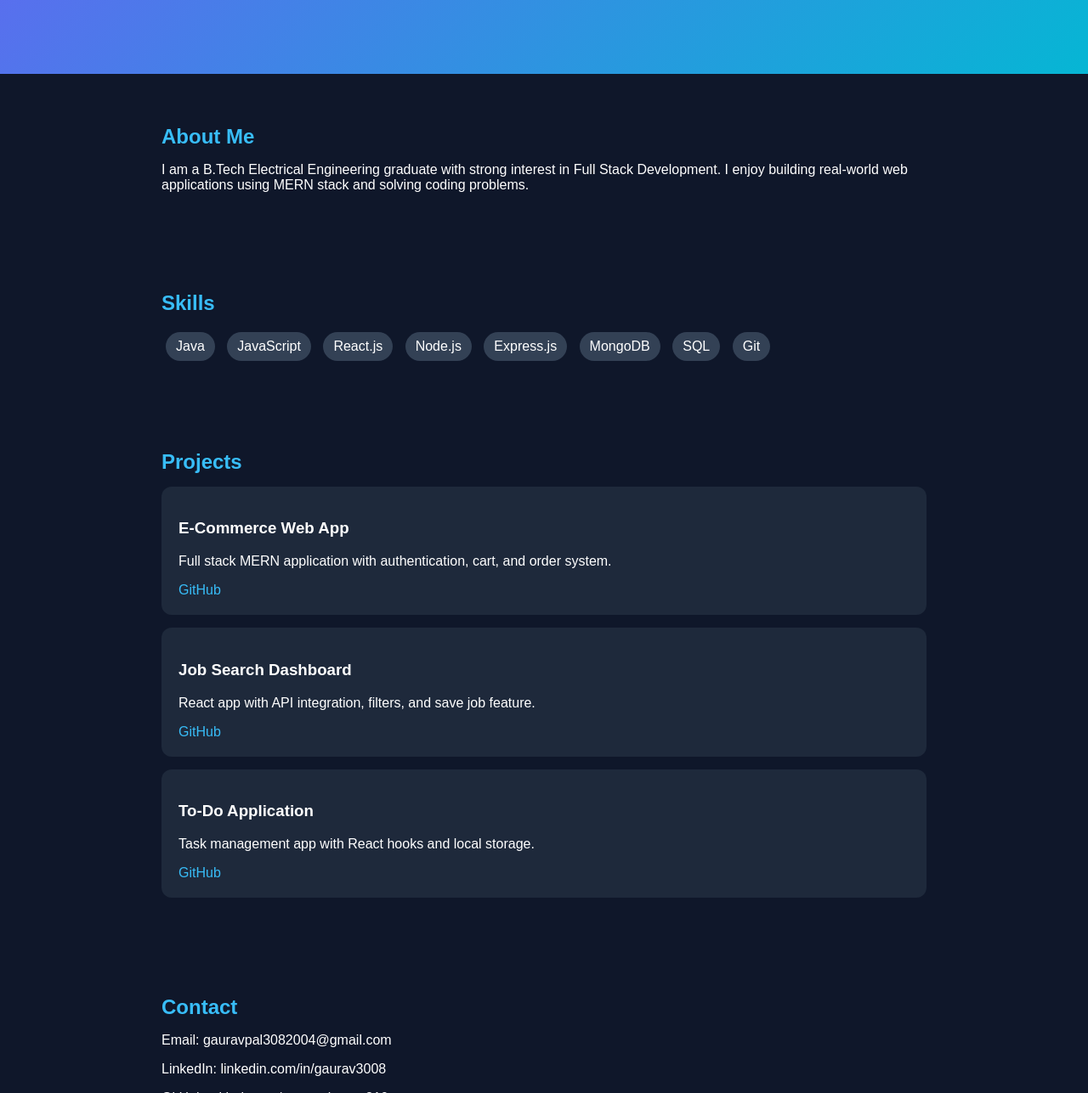
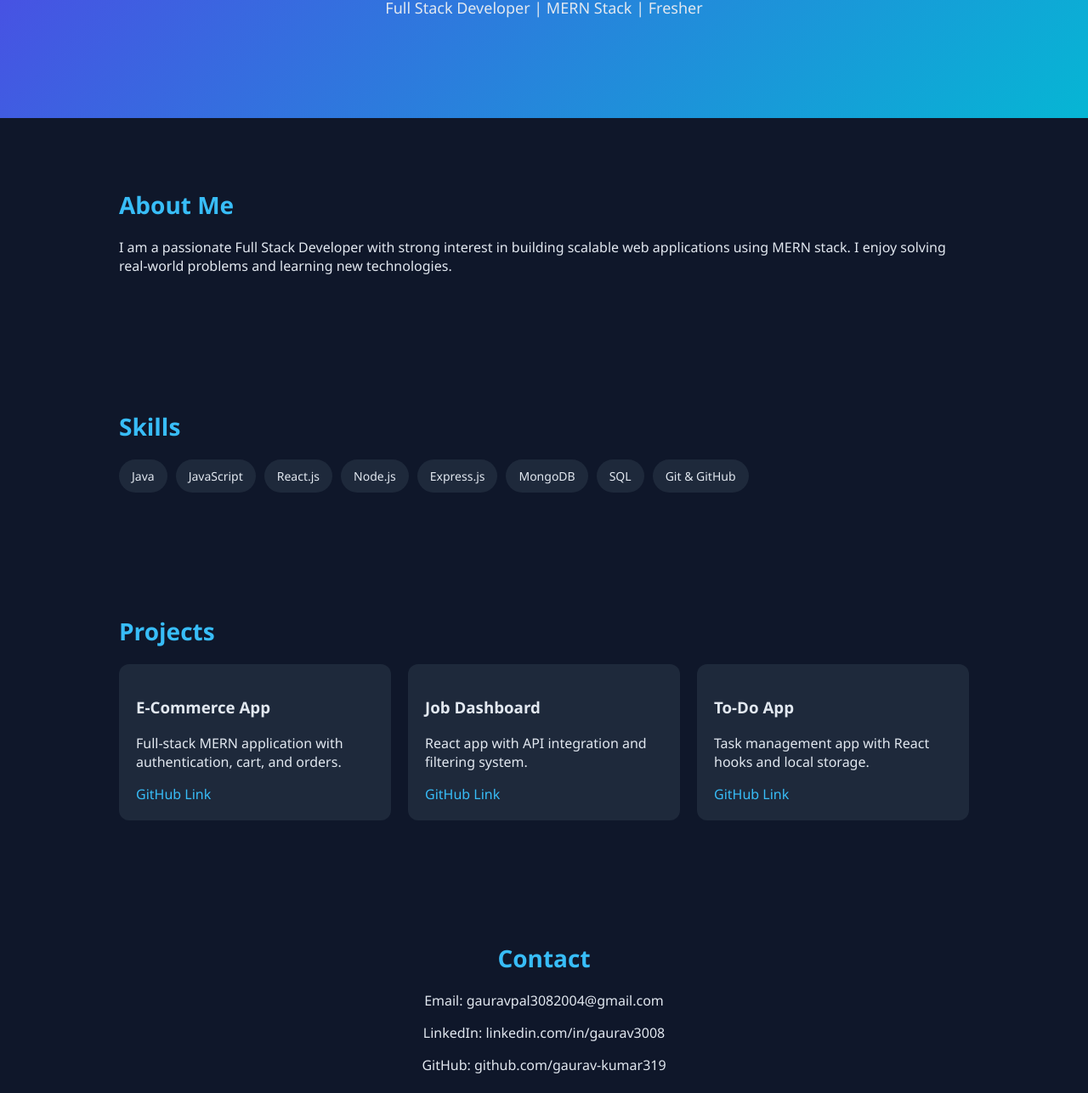
Before and after one commit to gaurav-kumar319/gaurav-kumar319.github.io, a plain HTML site: page index.html in a window 1280 px wide. Shown: the part 178-1465 px from the top of the page at 85% size. Drawn offline with Linux system fonts and the light colour scheme.

Commit message:
Update portfolio design

```diff
--- a/index.html
+++ b/index.html
@@ -1,84 +1,112 @@
 <!DOCTYPE html>
-<html>
+<html lang="en">
 <head>
+<meta charset="UTF-8">
+<meta name="viewport" content="width=device-width, initial-scale=1.0">
 <title>Gaurav Kumar | Portfolio</title>
-  <meta name="viewport" content="width=device-width, initial-scale=1.0">
 
 <style>
 body {
   margin: 0;
-      font-family: Arial;
+  font-family: 'Segoe UI', sans-serif;
   background: #0f172a;
-      color: white;
+  color: #e2e8f0;
 }
 
-    header {
+/* HERO */
+.hero {
   text-align: center;
-      padding: 80px 20px;
-      background: linear-gradient(135deg, #6366f1, #06b6d4);
+  padding: 100px 20px;
+  background: linear-gradient(135deg, #4f46e5, #06b6d4);
 }
 
-    header h1 {
-      font-size: 42px;
+.hero h1 {
+  font-size: 48px;
   margin: 0;
 }
 
-    header p {
+.hero p {
   font-size: 18px;
-      opacity: 0.9;
+  margin-top: 10px;
 }
 
+/* SECTION */
 section {
-      max-width: 900px;
+  max-width: 1000px;
   margin: auto;
-      padding: 40px 20px;
+  padding: 60px 20px;
 }
 
 h2 {
   color: #38bdf8;
-      margin-bottom: 15px;
+  font-size: 28px;
+  margin-bottom: 20px;
+}
+
+/* SKILLS */
+.skills {
+  display: flex;
+  flex-wrap: wrap;
+  gap: 10px;
+}
+
+.skills span {
+  background: #1e293b;
+  padding: 10px 15px;
+  border-radius: 20px;
+  font-size: 14px;
+}
+
+/* PROJECT CARDS */
+.projects {
+  display: grid;
+  grid-template-columns: repeat(auto-fit, minmax(250px, 1fr));
+  gap: 20px;
 }
 
 .card {
   background: #1e293b;
   padding: 20px;
-      margin: 15px 0;
   border-radius: 12px;
+  transition: 0.3s;
 }
 
-    .skills span {
-      display: inline-block;
-      background: #334155;
-      padding: 8px 12px;
-      margin: 5px;
-      border-radius: 20px;
+.card:hover {
+  transform: translateY(-5px);
+  background: #273449;
 }
 
-    a {
+.card a {
   color: #38bdf8;
   text-decoration: none;
 }
 
+/* CONTACT */
+.contact {
+  text-align: center;
+}
+
+/* FOOTER */
 footer {
   text-align: center;
   padding: 20px;
-      background: #0b1220;
+  background: #020617;
+  margin-top: 50px;
 }
 </style>
 </head>
 
 <body>
 
-<header>
+<div class="hero">
   <h1>Gaurav Kumar</h1>
-  <p>Full Stack Developer | React & MERN Stack | Fresher</p>
-</header>
+  <p>Full Stack Developer | MERN Stack | Fresher</p>
+</div>
 
 <section>
   <h2>About Me</h2>
   <p>
-    I am a B.Tech Electrical Engineering graduate with strong interest in Full Stack Development.
-    I enjoy building real-world web applications using MERN stack and solving coding problems.
+    I am a passionate Full Stack Developer with strong interest in building scalable web applications using MERN stack. I enjoy solving real-world problems and learning new technologies.
   </p>
 </section>
 
@@ -92,34 +120,37 @@
     <span>Express.js</span>
     <span>MongoDB</span>
     <span>SQL</span>
-    <span>Git</span>
+    <span>Git & GitHub</span>
   </div>
 </section>
 
 <section>
   <h2>Projects</h2>
 
+  <div class="projects">
+
     <div class="card">
-    <h3>E-Commerce Web App</h3>
-    <p>Full stack MERN application with authentication, cart, and order system.</p>
-    <a href="https://github.com/gaurav-kumar319">GitHub</a>
+      <h3>E-Commerce App</h3>
+      <p>Full-stack MERN application with authentication, cart, and orders.</p>
+      <a href="#">GitHub Link</a>
     </div>
 
     <div class="card">
-    <h3>Job Search Dashboard</h3>
-    <p>React app with API integration, filters, and save job feature.</p>
-    <a href="https://github.com/gaurav-kumar319">GitHub</a>
+      <h3>Job Dashboard</h3>
+      <p>React app with API integration and filtering system.</p>
+      <a href="#">GitHub Link</a>
     </div>
 
     <div class="card">
-    <h3>To-Do Application</h3>
+      <h3>To-Do App</h3>
       <p>Task management app with React hooks and local storage.</p>
-    <a href="https://github.com/gaurav-kumar319">GitHub</a>
+      <a href="#">GitHub Link</a>
     </div>
 
+  </div>
 </section>
 
-<section>
+<section class="contact">
   <h2>Contact</h2>
   <p>Email: gauravpal3082004@gmail.com</p>
   <p>LinkedIn: linkedin.com/in/gaurav3008</p>
```
Lines whose indentation alone changed are shown as unchanged.
